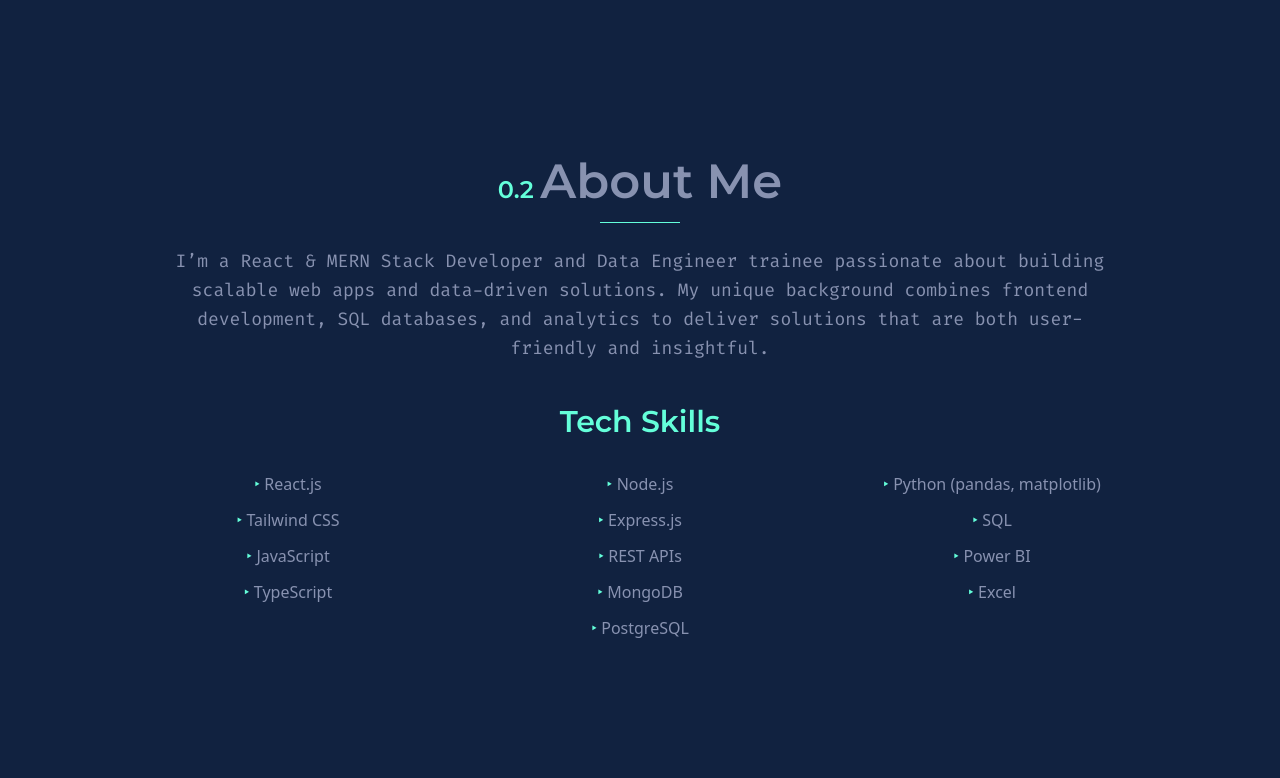
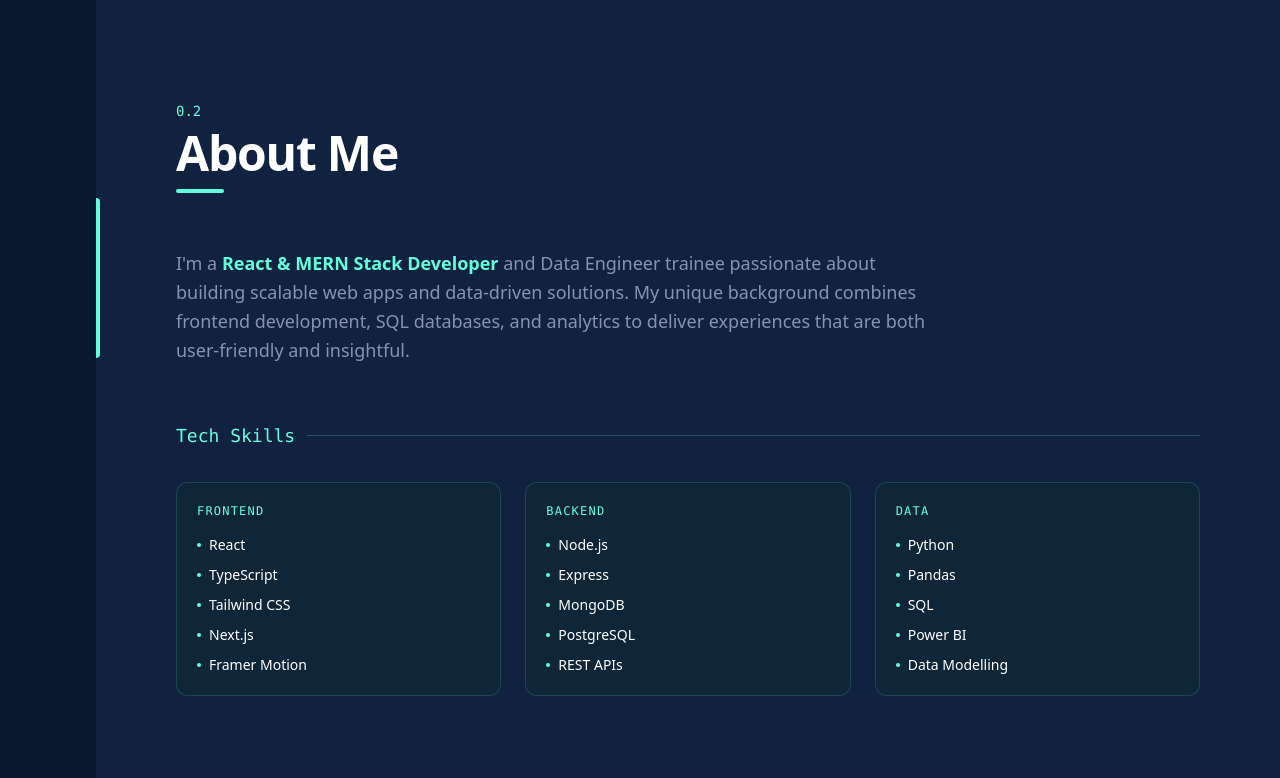
Before and after one commit to kevmongare/KevinMongare, a React (Vite) app: page / in a window 1280 px wide. Shown: the part 802-1580 px from the top of the page. Built offline with nearby package versions, Linux system fonts and the light colour scheme.

Commit message:
Update about-me.tsx
Replaced hardcoded Tailwind color classes (text-green-bright, bg-navy) that wouldn't resolve without custom config, switching everything to CSS variables. Wrapped tech skill columns in card tiles with subtle borders and hover lift.

```diff
--- a/src/pages/LandingPage/Components/about-me.tsx
+++ b/src/pages/LandingPage/Components/about-me.tsx
@@ -1,67 +1,111 @@
-import TechStack from '../../../data/tech-stack'
+// Replace TechStack import with your actual path
+// import TechStack from '../../../data/tech-stack'
 
-const About = 'About Me'
-const Aboutme =
-  'I’m a React & MERN Stack Developer and Data Engineer trainee passionate about building scalable web apps and data-driven solutions. My unique background combines frontend development, SQL databases, and analytics to deliver solutions that are both user-friendly and insightful.'
+const TechStack = {
+  Frontend: ["React", "TypeScript", "Tailwind CSS", "Next.js", "Framer Motion"],
+  Backend: ["Node.js", "Express", "MongoDB", "PostgreSQL", "REST APIs"],
+  DataScience: ["Python", "Pandas", "SQL", "Power BI", "Data Modelling"],
+};
 
 const AboutMe = () => {
+  const categories = [
+    { label: "Frontend", items: TechStack.Frontend },
+    { label: "Backend",  items: TechStack.Backend },
+    { label: "Data",     items: TechStack.DataScience },
+  ];
+
   return (
     <section
       id="about"
-      className="min-h-screen flex items-center justify-center px-6 sm:px-10 lg:px-20 bg-navy text-slate bg-navy-light"
+      className="relative min-h-screen flex items-center justify-center px-6 sm:px-10 lg:px-20 py-24 md:ml-24 overflow-hidden"
+      style={{ backgroundColor: "var(--bg-color-light)" }}
     >
-      <div className="w-full max-w-5xl text-center">
-        {/* Heading */}
-        <h1 className="font-heading text-3xl sm:text-4xl md:text-5xl mb-4">
-          <span className="text-green-bright text-xl sm:text-2xl">0.2 </span>
-          {About}
-        </h1>
-        <hr className="mx-auto w-16 sm:w-20 border-green-bright mb-6" />
+      {/* Decorative accent line */}
+      <div
+        className="absolute left-0 top-1/4 w-1 h-40 rounded-r-full hidden md:block"
+        style={{ backgroundColor: "var(--accent-color)" }}
+      />
 
-        {/* Description */}
-        <p className="font-code text-base sm:text-lg leading-relaxed mb-10 px-2 sm:px-8">
-          {Aboutme}
+      <div className="w-full max-w-5xl">
+        {/* Section header */}
+        <div className="mb-14">
+          <p className="font-mono text-sm mb-2" style={{ color: "var(--accent-color)" }}>
+            0.2
+          </p>
+          <h1
+            className="text-3xl sm:text-4xl md:text-5xl font-extrabold tracking-tight mb-3"
+            style={{ color: "var(--text-color-light)" }}
+          >
+            About Me
+          </h1>
+          <div className="w-12 h-1 rounded-full" style={{ backgroundColor: "var(--accent-color)" }} />
+        </div>
+
+        {/* Bio */}
+        <p
+          className="text-base sm:text-lg leading-relaxed mb-14 max-w-3xl"
+          style={{ color: "var(--text-color)" }}
+        >
+          I'm a{" "}
+          <span style={{ color: "var(--accent-color)" }} className="font-semibold">
+            React & MERN Stack Developer
+          </span>{" "}
+          and Data Engineer trainee passionate about building scalable web apps and data-driven
+          solutions. My unique background combines frontend development, SQL databases, and analytics
+          to deliver experiences that are both user-friendly and insightful.
         </p>
 
         {/* Tech Skills */}
-        <div className="mx-auto max-w-6xl">
-          <h2 className="text-green-bright font-heading text-2xl sm:text-3xl mb-8">
-            Tech Skills
+        <div>
+          <h2
+            className="font-mono text-lg mb-8 flex items-center gap-3"
+            style={{ color: "var(--accent-color)" }}
+          >
+            <span>Tech Skills</span>
+            <span
+              className="flex-1 h-px opacity-20"
+              style={{ backgroundColor: "var(--accent-color)" }}
+            />
           </h2>
 
-          {/* Responsive Grid */}
-          <div className="grid grid-cols-2 sm:grid-cols-2 md:grid-cols-3 gap-8 text-left sm:text-center">
-            <ul className="space-y-3">
-              {TechStack.Frontend.map((items, index) => (
-                <li key={index} className="hover:text-green-bright transition">
-                  <span className="text-green-bright">‣ </span>
-                  {items}
-                </li>
-              ))}
-            </ul>
-
-            <ul className="space-y-3">
-              {TechStack.Backend.map((items, index) => (
-                <li key={index} className="hover:text-green-bright transition">
-                  <span className="text-green-bright">‣ </span>
-                  {items}
-                </li>
-              ))}
-            </ul>
-
-            <ul className="space-y-3">
-              {TechStack.DataScience.map((items, index) => (
-                <li key={index} className="hover:text-green-bright transition">
-                  <span className="text-green-bright">‣ </span>
-                  {items}
-                </li>
-              ))}
-            </ul>
+          <div className="grid grid-cols-1 sm:grid-cols-3 gap-6">
+            {categories.map((cat) => (
+              <div
+                key={cat.label}
+                className="rounded-xl p-5 transition-all duration-300 hover:scale-[1.02]"
+                style={{
+                  backgroundColor: "color-mix(in srgb, var(--accent-color) 5%, var(--bg-color))",
+                  border: "1px solid color-mix(in srgb, var(--accent-color) 15%, transparent)",
+                }}
+              >
+                <h3
+                  className="text-xs font-mono uppercase tracking-widest mb-4"
+                  style={{ color: "var(--accent-color)" }}
+                >
+                  {cat.label}
+                </h3>
+                <ul className="space-y-2.5">
+                  {cat.items.map((item) => (
+                    <li
+                      key={item}
+                      className="flex items-center gap-2 text-sm"
+                      style={{ color: "var(--text-color-light)" }}
+                    >
+                      <span
+                        className="w-1 h-1 rounded-full flex-shrink-0"
+                        style={{ backgroundColor: "var(--accent-color)" }}
+                      />
+                      {item}
+                    </li>
+                  ))}
+                </ul>
+              </div>
+            ))}
           </div>
         </div>
       </div>
     </section>
-  )
-}
+  );
+};
 
-export default AboutMe
+export default AboutMe;
```
